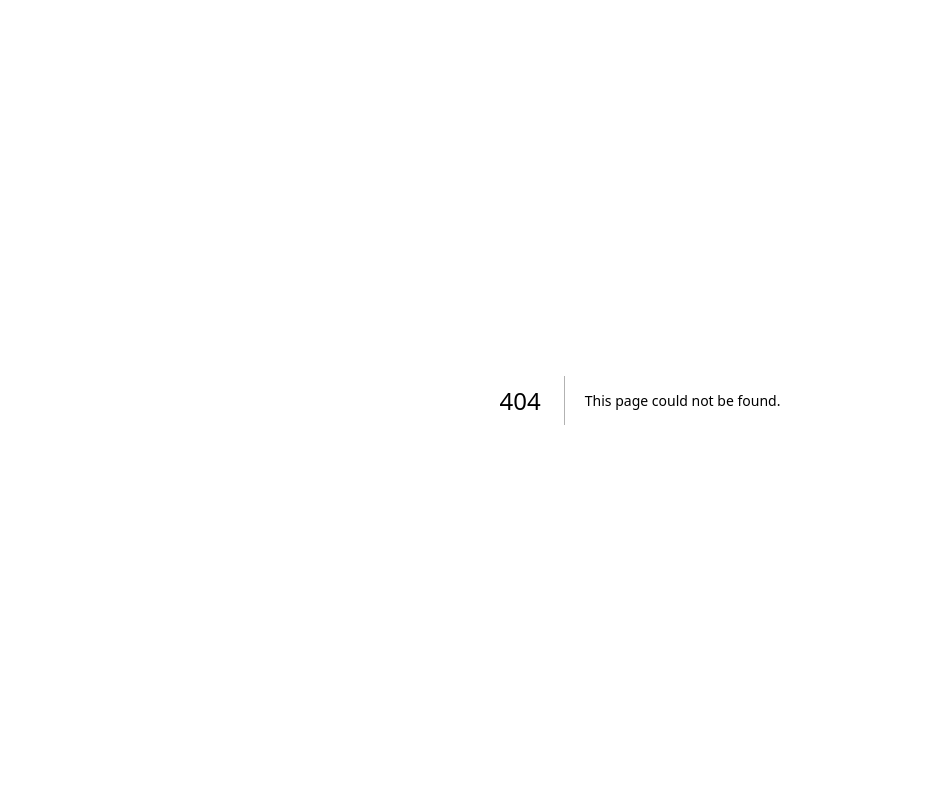
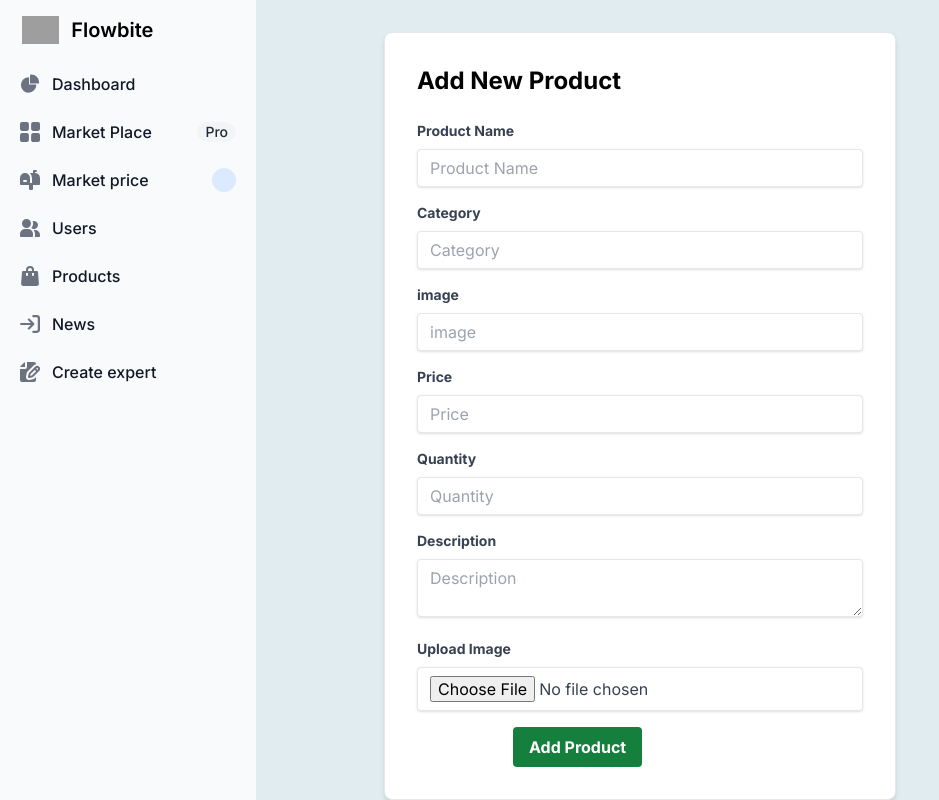
Before and after one commit to Fallehbledi/Admin, a Next.js app in the folder admin/: page /addproduct in a window 1280 px wide. Before the commit this address had no page. Shown: the whole page, without its empty margins (0-939 px from the left). Built offline with nearby package versions, Linux system fonts and the light colour scheme; grey boxes are pictures that could not be loaded.

Commit message:
add product comp

```diff
--- /dev/null
+++ b/admin/src/app/addproduct/page.tsx
@@ -0,0 +1,148 @@
+"use client"
+import axios from 'axios';
+
+import React, { useState } from 'react';
+
+
+const AddProduct = () => {
+  const [name, setName] = useState('');
+  const [description, setDescription] = useState('');
+  const [quantity, setQuantity] = useState('');
+  const [image , setImage] = useState('')
+  const [price, setPrice] = useState('');
+  const [category, setCategory] = useState('');
+
+
+
+  const handleSubmit = async (e: React.FormEvent) => {
+    e.preventDefault();
+    try {
+      const response = await axios.post('http://127.0.0.1:5000/api/tools/add', {
+        name,
+        description,
+         image ,
+        price,
+        category,
+        quantity,
+      });
+      console.log('Product added:', response.data);
+      // Redirect to the marketplace
+
+    } catch (error) {
+      console.error('Error adding product:', error);
+    }
+  };
+
+  return (
+    <div className="max-w-lg mx-auto bg-white p-6 md:p-8 border border-gray-200 rounded-lg shadow-md mt-8">
+
+      <h2 className="text-2xl font-bold mb-4 md:mb-6 text-center md:text-left">Add New Product</h2>
+      <form onSubmit={handleSubmit}>
+        <div className="mb-4">
+          <label className="block text-gray-700 text-sm font-bold mb-2" htmlFor="productName">
+            Product Name
+          </label>
+          <input
+            className="shadow appearance-none border rounded w-full py-2 px-3 text-gray-700 leading-tight focus:outline-none focus:shadow-outline"
+            id="productName"
+            type="text"
+            placeholder="Product Name"
+            value={name}
+            onChange={(e) => setName(e.target.value)}
+          />
+        </div>
+
+        <div className="mb-4">
+          <label className="block text-gray-700 text-sm font-bold mb-2" htmlFor="category">
+            Category
+          </label>
+          <input
+            className="shadow appearance-none border rounded w-full py-2 px-3 text-gray-700 leading-tight focus:outline-none focus:shadow-outline"
+            id="category"
+            type="text"
+            placeholder="Category"
+            value={category}
+            onChange={(e) => setCategory(e.target.value)}
+          />
+        </div>
+        <div className="mb-4">
+          <label className="block text-gray-700 text-sm font-bold mb-2" htmlFor="image">
+           image
+          </label>
+          <input
+            className="shadow appearance-none border rounded w-full py-2 px-3 text-gray-700 leading-tight focus:outline-none focus:shadow-outline"
+            id="image"
+            type="text"
+            placeholder="image"
+            value={image}
+            onChange={(e) => setImage(e.target.value)}
+          />
+        </div>
+
+        <div className="mb-4">
+          <label className="block text-gray-700 text-sm font-bold mb-2" htmlFor="price">
+            Price
+          </label>
+          <input
+            className="shadow appearance-none border rounded w-full py-2 px-3 text-gray-700 leading-tight focus:outline-none focus:shadow-outline"
+            id="price"
+            type="number"
+            placeholder="Price"
+            value={price}
+            onChange={(e) => setPrice(e.target.value)}
+          />
+        </div>
+
+        <div className="mb-4">
+          <label className="block text-gray-700 text-sm font-bold mb-2" htmlFor="quantity">
+            Quantity
+          </label>
+          <input
+            className="shadow appearance-none border rounded w-full py-2 px-3 text-gray-700 leading-tight focus:outline-none focus:shadow-outline"
+            id="quantity"
+            type="number"
+            placeholder="Quantity"
+            value={quantity}
+            onChange={(e) => setQuantity(e.target.value)}
+          />
+        </div>
+
+        <div className="mb-4">
+          <label className="block text-gray-700 text-sm font-bold mb-2" htmlFor="description">
+            Description
+          </label>
+          <textarea
+            className="shadow appearance-none border rounded w-full py-2 px-3 text-gray-700 leading-tight focus:outline-none focus:shadow-outline"
+            id="description"
+            placeholder="Description"
+            value={description}
+            onChange={(e) => setDescription(e.target.value)}
+          />
+        </div>
+
+        <div className="mb-4">
+          <label className="block text-gray-700 text-sm font-bold mb-2" htmlFor="image">
+            Upload Image
+          </label>
+          <input
+            className="shadow appearance-none border rounded w-full py-2 px-3 text-gray-700 leading-tight focus:outline-none focus:shadow-outline"
+            id="image"
+            type="file"
+
+          />
+        </div>
+
+        <div className="flex items-center justify-between">
+          <button
+            className="bg-green-700 hover:bg-green-900 text-white font-bold py-2 px-4 rounded focus:outline-none focus:shadow-outline w-full md:w-auto ml-24"
+            type="submit"
+          >
+            Add Product
+          </button>
+        </div>
+      </form>
+    </div>
+  );
+};
+
+export default AddProduct;
--- a/admin/src/app/layout.tsx
+++ b/admin/src/app/layout.tsx
@@ -17,7 +17,7 @@ export default function RootLayout({
   return (
     <html lang="en">
       <body className={inter.className}>
-        {/* <SideBar/> */}
+        <SideBar/>
         {children}
         </body>
     </html>
```
Also changed, not shown: admin/public/falleh.webp (added), 1 other file (tests, documents, lock files or other folders).
